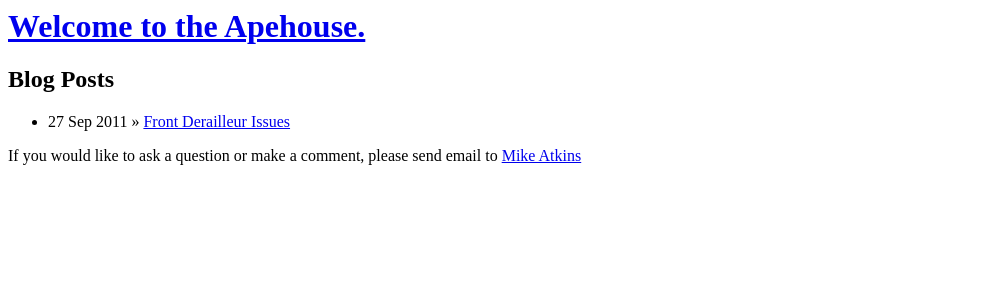
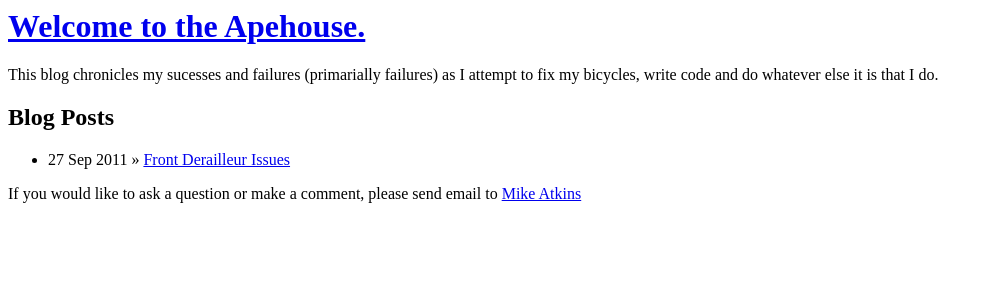
Before and after one commit to apechimp/apechimp.github.com, a Jekyll site: the page built from index.html, in a window 1280 px wide. Shown: the top 300 px of the page, without its empty margins (0-993 px from the left). Built offline with Jekyll 4.4.1, drawn with Linux system fonts in a browser that asks for light colours.

Commit message:
Changed front page
Added a one sentence description of the blog.

```diff
--- a/index.html
+++ b/index.html
@@ -3,7 +3,12 @@ layout: main
 title: Welcome to the Apehouse.
 ---
 
-<div id="home">
+<div id="index">
+    <p>
+        This blog chronicles my sucesses and failures (primarially failures)
+        as I attempt to fix my bicycles, write code and do whatever else it is
+        that I do.
+    </p>
     <h2>Blog Posts</h2>
     <ul class="posts">
     {% for post in site.posts %}
```
